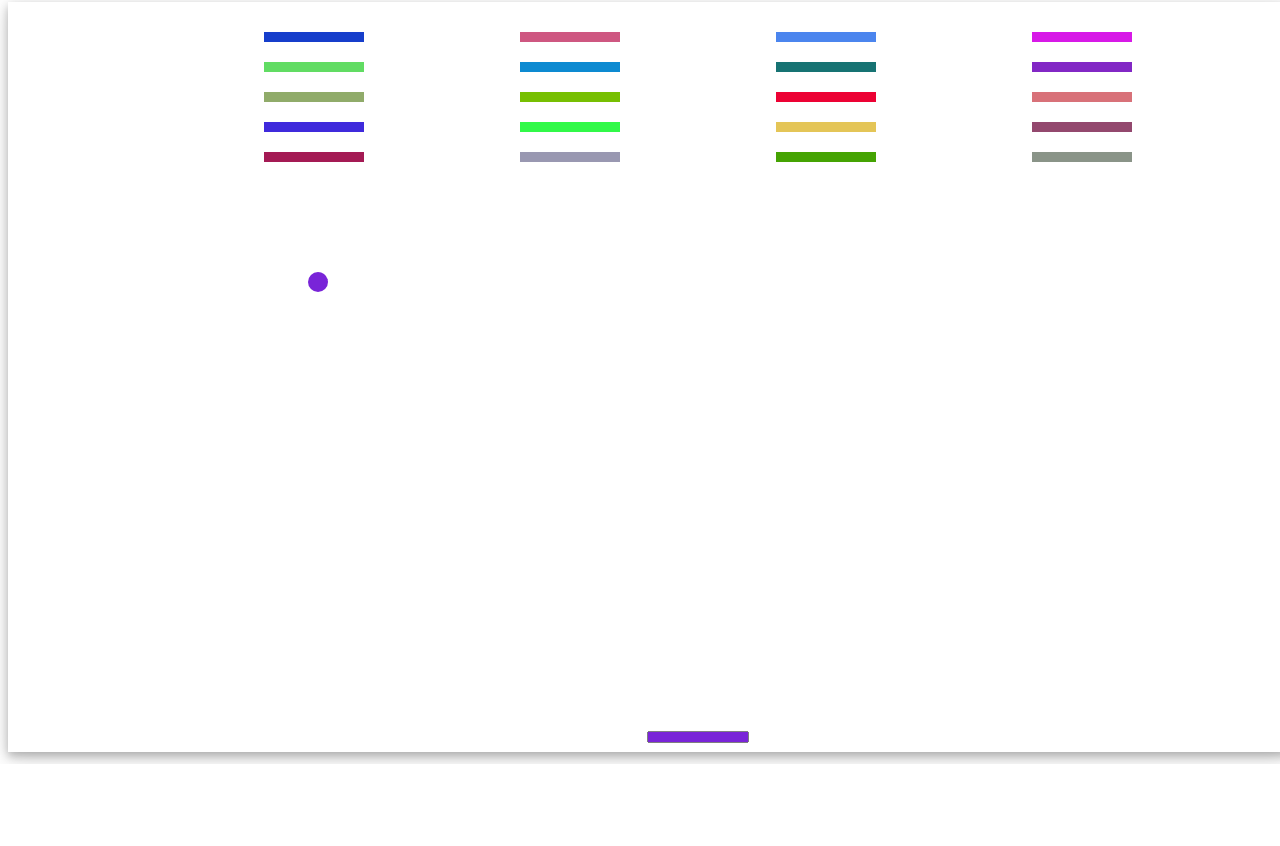
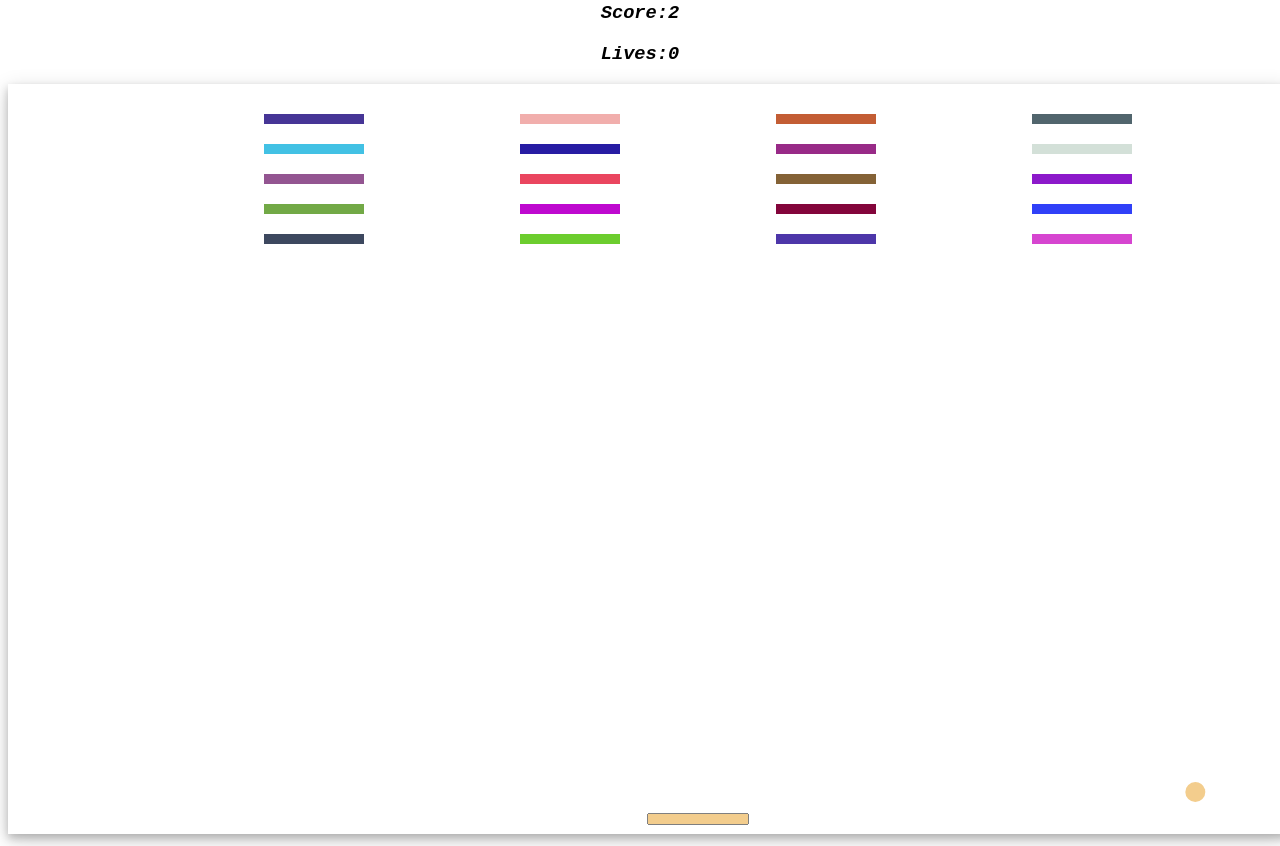
Before and after one commit to terror/breakout, a website built with webpack: page public/index.html in a window 1280 px wide. Shown: the part 57-903 px from the top of the page. Before the commit the page ends 821 px from the top, so only its background shows below. Built offline with nearby package versions, Linux system fonts and the light colour scheme.

Commit message:
feat: implement lives and score counters

```diff
--- a/public/index.html
+++ b/public/index.html
@@ -8,10 +8,9 @@
     </head>
     <body>
         <h3 id="header">Breakout</h3>
+        <h3>Score:<span id="score">0</span></h3>
+        <h3>Lives:<span id="lives">3</span></h3>
         <canvas id="canvas"></canvas>
-        <script>
-            var exports = {};
-        </script>
         <script src="bundle.js"></script>
     </body>
 </html>
--- a/public/main.css
+++ b/public/main.css
@@ -4,7 +4,7 @@ canvas {
     margin: auto;*/
 }
 
-#header {
+h3 {
     font-family: 'Courier New', Courier, monospace;
     font-style: italic;
     text-align: center;
--- a/src/ball.ts
+++ b/src/ball.ts
@@ -2,10 +2,12 @@ import { Position, Speed, canvas, context } from './common';
 
 class Ball {
     public radius: number = 10;
+
     public pos: Position = {
-        x: 5,
-        y: 5,
+        x: this.randX(),
+        y: this.randY(),
     };
+
     public speed: Speed = {
         dx: 5,
         dy: 5,
@@ -26,9 +28,25 @@ class Ball {
     }
 
     checkBounds() {
-        if (this.pos.x < 0 || this.pos.x > canvas.width)
+        if (
+            this.pos.x - this.radius < 0 ||
+            this.pos.x + this.radius > canvas.width
+        )
             this.speed.dx = -this.speed.dx;
-        if (this.pos.y < 0) this.speed.dy = -this.speed.dy;
+        if (this.pos.y - this.radius < 0) this.speed.dy = -this.speed.dy;
+    }
+
+    randX() {
+        return this.radius + Math.random() * (canvas.width - this.radius * 2);
+    }
+
+    randY() {
+        return this.radius + Math.random() * (canvas.height - this.radius * 2);
+    }
+
+    position() {
+        this.pos.x = this.randX();
+        this.pos.y = this.randY();
     }
 }
 
--- a/src/game.ts
+++ b/src/game.ts
@@ -3,17 +3,46 @@ import { Slider, Ball, Block, canvas, context } from './common';
 class Game {
     public slider: Slider;
     private ball: Ball;
-    private blocks: Block[];
+    private blocks: Block[] = [];
+    private score: number;
+    private lives: number;
 
-    constructor(slider: Slider, ball: Ball, blocks: Block[]) {
+    constructor(slider: Slider, ball: Ball) {
         this.slider = slider;
         this.ball = ball;
-        this.blocks = blocks;
+        this.score = 0;
+        this.lives = 3;
+        this.populateBlocks();
+    }
+
+    async delay(ms: number) {
+        await new Promise((res: any) => setTimeout(() => res(), ms)).then(() =>
+            console.log('hit!')
+        );
+    }
+
+    // (Re)populates the array of block objects
+    populateBlocks() {
+        for (let i = 1; i <= 5; ++i) {
+            for (let j = 1; j <= 5; ++j) {
+                this.blocks.push(new Block((i * canvas.width) / 5, j * 30));
+            }
+        }
     }
 
     play() {
         this.slider.draw();
         this.ball.draw();
+
+        if (this.ball.pos.y > canvas.height) {
+            if (this.lives - 1 == 0) {
+                // Game over
+            }
+            --this.lives;
+            this.blocks.length = 0;
+            this.populateBlocks();
+            this.ball.position();
+        }
 
         if (this.checkCollision(this.ball, this.slider)) {
             this.ball.speed.dy = -this.ball.speed.dy;
@@ -23,22 +52,28 @@ class Game {
             this.blocks[i].draw();
             if (this.checkCollision(this.ball, this.blocks[i])) {
                 this.ball.speed.dy = -this.ball.speed.dy;
+                this.delay(1000);
                 (this.blocks[i].size.width = 0),
                     (this.blocks[i].size.height = 0);
+                ++this.score;
             }
         }
         this.filter();
     }
 
+    // Filters out blocks with widths equal to 0
     filter() {
         this.blocks = this.blocks.filter((v: Block) => v.size.width !== 0);
     }
 
-    update() {
+    update(score: HTMLCanvasElement, lives: HTMLCanvasElement) {
         context.clearRect(0, 0, canvas.width, canvas.height);
+        score.innerHTML = this.score.toString();
+        lives.innerHTML = this.lives.toString();
         this.play();
     }
 
+    // Checks for a collision with a (ball, object)
     checkCollision(ball: Ball, obj: any) {
         const dX: number = Math.abs(
                 ball.pos.x - obj.pos.x - (obj.size.width >> 1)
--- a/src/main.ts
+++ b/src/main.ts
@@ -1,7 +1,9 @@
-import { Block, Game, Slider, Ball, Size } from './common';
+import { Game, Slider, Ball, Size } from './common';
 
 const canvas = document.getElementById('canvas') as HTMLCanvasElement;
 const context = canvas.getContext('2d') as CanvasRenderingContext2D;
+const score = document.getElementById('score') as HTMLCanvasElement;
+const lives = document.getElementById('lives') as HTMLCanvasElement;
 
 document.addEventListener('DOMContentLoaded', () => {
     const size: Size = {
@@ -22,15 +24,7 @@ document.addEventListener('DOMContentLoaded', () => {
         );
     });
 
-    // Populate blocks array
-    let blocks: Block[] = [];
-    for (let i = 1; i <= 5; ++i) {
-        for (let j = 1; j <= 5; ++j) {
-            blocks.push(new Block((i * canvas.width) / 5, j * 30));
-        }
-    }
-
-    const game: Game = new Game(new Slider(), new Ball(), blocks);
+    const game: Game = new Game(new Slider(), new Ball());
 
     // Begin game
     game.play();
@@ -38,7 +32,7 @@ document.addEventListener('DOMContentLoaded', () => {
     const animate = () => {
         requestAnimationFrame(animate);
         context.clearRect(0, 0, canvas.width, canvas.height);
-        game.update();
+        game.update(score, lives);
     };
 
     animate();
```
